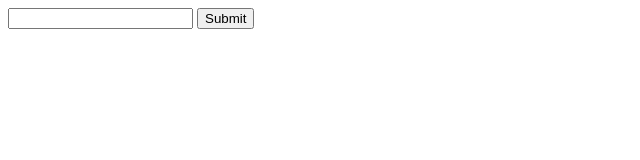
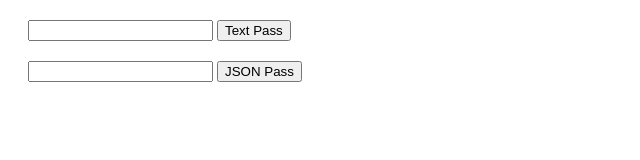
Before and after one commit to BenStuart/Aircraft-Data-Maintenance, a website: page public/index.html in a window 1280 px wide. Shown: the whole page, without its empty margins (0-640 px from the left). Drawn offline with nearby package versions, Linux system fonts and the light colour scheme.

Commit message:
CSS and Ajax Changes

```diff
--- a/app.js
+++ b/app.js
@@ -4,6 +4,9 @@ var app = express()
 
 // setting bodyParser for text
 app.use(bodyParser.urlencoded({ extended: true }));
+
+// setting for passing JSON
+app.use(bodyParser.json());
 
 // static page to be served when contacted
 app.use('/',express.static(__dirname + '/public'))
--- a/public/index.html
+++ b/public/index.html
@@ -1,17 +1,24 @@
 <!DOCTYPE html>
 <html>
   <head>
+
     <script src="https://ajax.googleapis.com/ajax/libs/jquery/1.12.4/jquery.min.js"></script>
     <script type="text/javascript" src="/script.js"></script>
-    <link rel="stylesheet/css" type="text/css" href="/css.css" />
+    <link rel="stylesheet" href="style.css">
     <meta charset="utf-8">
 
     <title>Aircraft Data Maintenance</title>
   </head>
   <body>
     <form>
-			<input type="text" id="input" value ="">
-			<input type="button" value="Submit" onclick="func();">
+      <div class="inputAndButton">
+  			<input type="text" id="input1" value ="">
+  			<input type="button" value="Text Pass" onclick="ajaxRawFunc();">
+      </div>
+      <div class="inputAndButton">
+        <input type="text" id="input2" value ="">
+        <input type="button" value="JSON Pass" onclick="ajaxJSONFunc();">
+      </div>
 		</form>
   </body>
 </html>
--- a/public/script.js
+++ b/public/script.js
@@ -1,5 +1,6 @@
-function func(){
-      var inputData = document.getElementById('input').value
+function ajaxRawFunc(){
+
+      var inputData = document.getElementById('input1').value
 
       $.ajax({
         url: "/pass",
@@ -16,3 +17,24 @@ function func(){
         }
       })
 }
+
+
+function ajaxJSONFunc(){
+
+      var inputData = document.getElementById('input2').value
+
+      $.ajax({
+        url: "/pass",
+        type: "POST",
+        data: JSON.stringify({"data" : inputData}), //object needs to be stringified before sending
+        contentType: "application/json",
+        // dataType: "json", only use if you need to responce data to be JSON, if its not JSON an error will fire when uncommented. defaults to text
+        success: function(data) {
+         console.log("data passed back from server is:" + data)
+        },
+        error: function(err) {
+           console.log("an error occured")
+           console.log(err)
+        }
+      })
+}
--- /dev/null
+++ b/public/style.css
@@ -0,0 +1,3 @@
+.inputAndButton{
+  margin:20px;
+}
```
Also changed, not shown: public/css.css (deleted).
